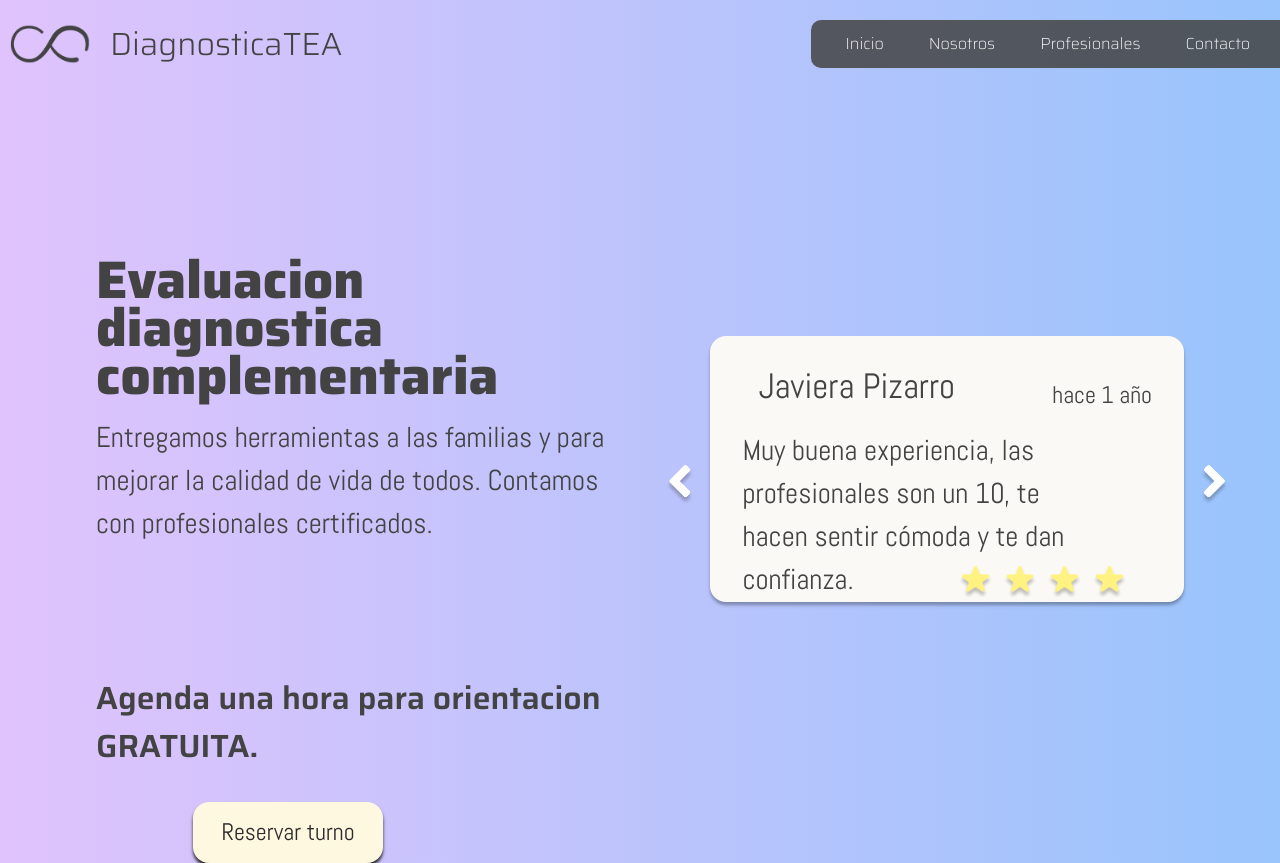
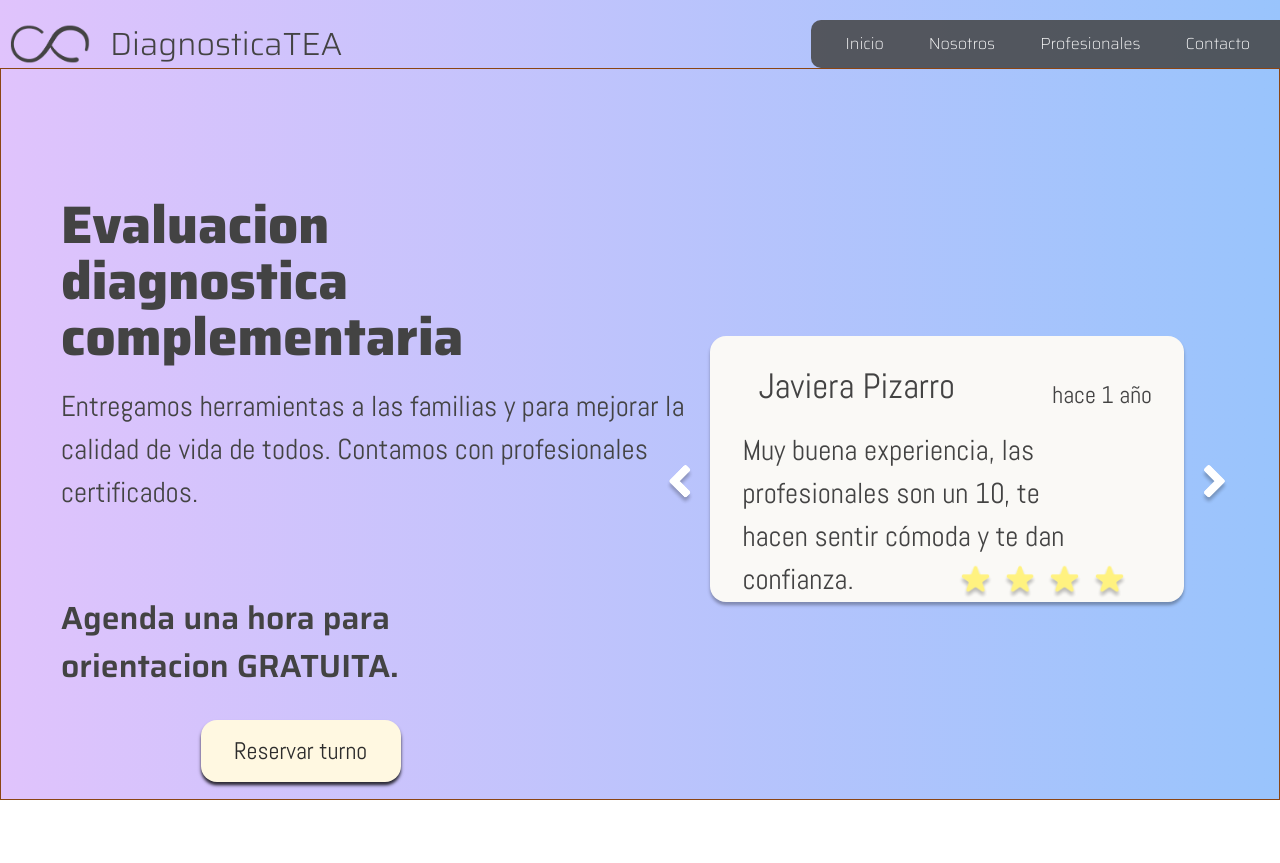
Before and after one commit to StivenCodess/Diagn-sticaTEA, a React (Vite) app: page /aboutUs in a window 1280 px wide. After the commit the page ends 800 px from the top, so only its background shows below. Built offline with nearby package versions, Linux system fonts and the light colour scheme.

Commit message:
fix(home): refactor html and css

```diff
--- a/src/Sections/Home/Components/Agenda/Agenda.module.css
+++ /dev/null
@@ -1,53 +0,0 @@
-.txtContainer{
-    position: absolute;
-    display: flex;
-    flex-direction: column;
-    gap: 8rem;
-    left: 6rem;
-    top: 16rem;
-}
-.txtUpperContainer{
-    display: flex;
-    flex-direction: column;
-    gap: 1rem;
-    width: 40vw;
-}
-.txtTitle{
-    font-size: 3.3rem;
-    font-weight: 800;
-    line-height: 6vh;
-}
-.txtDesc{
-    font-size: 1.8rem;
-    font-family: "Abel";
-}
-.txtLowerContainer{
-    display: flex;
-    flex-direction: column;
-    width: 30vw;
-    gap: 2rem;
-}
-.txtAgenda{
-    font-size: 2rem;
-    font-weight: 600;
-    width: 40vw;
-}
-.txtButtonContainer{
-    display: flex;
-    justify-content: center;
-}
-.txtButton{
-    color: #2c2c2c;
-    padding: .8rem 1.8rem;
-    border: none;
-    border-radius: 1rem;
-    background-color: #FFF8E1;
-    font-size: 1.5rem;
-    font-family: "Abel";
-    font-weight: 500;
-    box-shadow: 0 .2rem .2rem rgba(0,0,0,0.8);
-    cursor: pointer;
-}
-.txtButton:active{
-    transform: translate(0, .1rem);
-}
--- a/src/Sections/Home/Components/Agenda/Agenda.tsx
+++ /dev/null
@@ -1,40 +0,0 @@
-import toast, { Toaster } from 'react-hot-toast';
-import styles from "./Agenda.module.css"
-export default function Agenda() {
-
-  const handleNotify = () =>{
-    toast.error('Las reservas no estan disponibles');
-  }
-  return (
-    <div>
-      <Toaster
-        position="top-center"
-        reverseOrder={false}
-        gutter={8}
-        containerClassName=""
-        containerStyle={{}}
-        toastOptions={{
-          className: '',
-          duration: 5000,
-          style: {
-            background: '#faf9f6',
-            color: '#2c2c2c',
-          },
-        }}
-      />
-      <div className={styles.txtContainer}>
-        <div className={styles.txtUpperContainer}>
-          <div className={styles.txtTitle}>Evaluacion diagnostica complementaria</div>
-          <div className={styles.txtDesc}>Entregamos herramientas a las familias y para mejorar la calidad de vida de todos. Contamos con profesionales certificados.</div>
-        </div>
-        <div className={styles.txtLowerContainer}>
-          <div className={styles.txtAgenda}>Agenda una hora para orientacion GRATUITA.</div>
-          <div className={styles.txtButtonContainer}>
-            <button className={styles.txtButton} onClick={handleNotify}>Reservar turno</button>
-          </div>
-        </div>
-      </div>
-
-    </div>
-  )
-}
--- a/src/Sections/Home/Home.module.css
+++ b/src/Sections/Home/Home.module.css
@@ -1,25 +1,53 @@
-*{
-    margin: 0;
-    padding: 0;
+.section {
+  border: 1px solid saddlebrown;
+  height: calc(100% - 68px);
+  display: flex;
 }
 
-.backgroundGradient{
-    width: 100svw;
-    height: 100svh;
+.container {
+  max-width: 50%;
+  margin-inline: 60px;
+  margin-top: 10%;
+
+  .title {
+    font-size: 3.3rem;
+    font-weight: 800;
+    padding-bottom: 20px;
+    line-height: 3.5rem;
+    max-width: 85%;
+  }
+
+  .description {
+    font-size: 1.8rem;
+    font-family: "Abel";
+  }
+
+  .reserveContainer {
+    display: flex;
+    flex-direction: column;
+    max-width: 75%;
+
+    .titleReserve {
+      padding-top: 80px;
+      font-size: 2rem;
+      font-weight: 600;
+    }
+
+    .buttonReserve {
+      justify-self: center;
+      align-self: center;
+      margin-top: 30px;
+      width: 200px;
+      color: #2c2c2c;
+      padding: 0.8rem 1.8rem;
+      border: none;
+      border-radius: 1rem;
+      background-color: #fff8e1;
+      font-size: 1.5rem;
+      font-family: "Abel";
+      font-weight: 500;
+      box-shadow: 0 0.2rem 0.2rem rgba(0, 0, 0, 0.8);
+      cursor: pointer;
+    }
+  }
 }
-.logoContainer{
-    display: flex;
-    justify-content: left;
-    align-items: center;
-    width: 20svw;
-    gap: .8rem;
-    padding: 1rem 0 0 2rem;
-}
-.logoImg{
-    width: 6rem;
-    filter: invert(22%) sepia(0%) saturate(267%) hue-rotate(180deg) brightness(97%) contrast(84%) drop-shadow(.2rem .2rem .1rem rgba(0,0,0,.3));
-}
-.logoTitle{
-    font-size: 3rem;
-    color: #434343;
-}
--- a/src/Sections/Home/Home.tsx
+++ b/src/Sections/Home/Home.tsx
@@ -1,11 +1,53 @@
-import Agenda from "./Components/Agenda/Agenda";
+import toast, { Toaster } from "react-hot-toast";
+import styles from "./Home.module.css";
+
 import Reviews from "./Components/Reviews/Reviews";
+
 export default function Home() {
   return (
-    <div>
+    <>
+      <section className={styles.section}>
+        <Toaster
+          position="top-center"
+          reverseOrder={false}
+          gutter={8}
+          containerClassName=""
+          containerStyle={{}}
+          toastOptions={{
+            className: "",
+            duration: 5000,
+            style: {
+              background: "#faf9f6",
+              color: "#2c2c2c",
+            },
+          }}
+        />
 
-      <Agenda></Agenda>
+        <main className={styles.container}>
+          <h2 className={styles.title}>
+            Evaluacion diagnostica complementaria
+          </h2>
+
+          <p className={styles.description}>
+            Entregamos herramientas a las familias y para mejorar la calidad de
+            vida de todos. Contamos con profesionales certificados.
+          </p>
+
+          <div className={styles.reserveContainer}>
+            <h4 className={styles.titleReserve}>
+              Agenda una hora para orientacion GRATUITA.
+            </h4>
+
+            <button
+              className={styles.buttonReserve}
+              onClick={() => toast.error("Las reservas no estan disponibles")}
+            >
+              Reservar turno
+            </button>
+          </div>
+        </main>
+      </section>
       <Reviews></Reviews>
-    </div>
-  )
+    </>
+  );
 }
```
